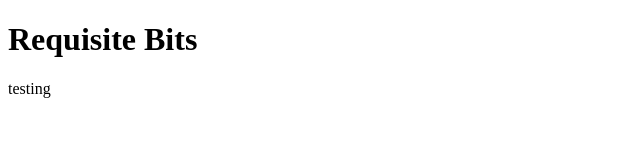
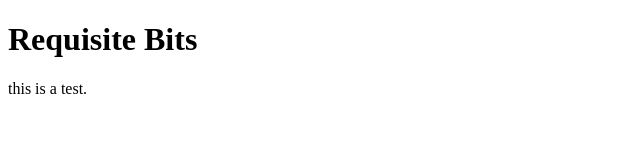
Before and after one commit to jmitchell/jmitchell.github.io, a plain HTML site: page index.html in a window 1280 px wide. Shown: the full height of the page, 0-640 px from the left. Drawn offline with Linux system fonts and the light colour scheme.

Commit message:
Publish @Sat Nov 14 19:15:06 PST 2015

```diff
--- a/index.html
+++ b/index.html
@@ -12,6 +12,6 @@
 </head>
 <body>
 <h1 id="requisite-bits">Requisite Bits</h1>
-<p>testing</p>
+<p>this is a test.</p>
 </body>
 </html>
```
